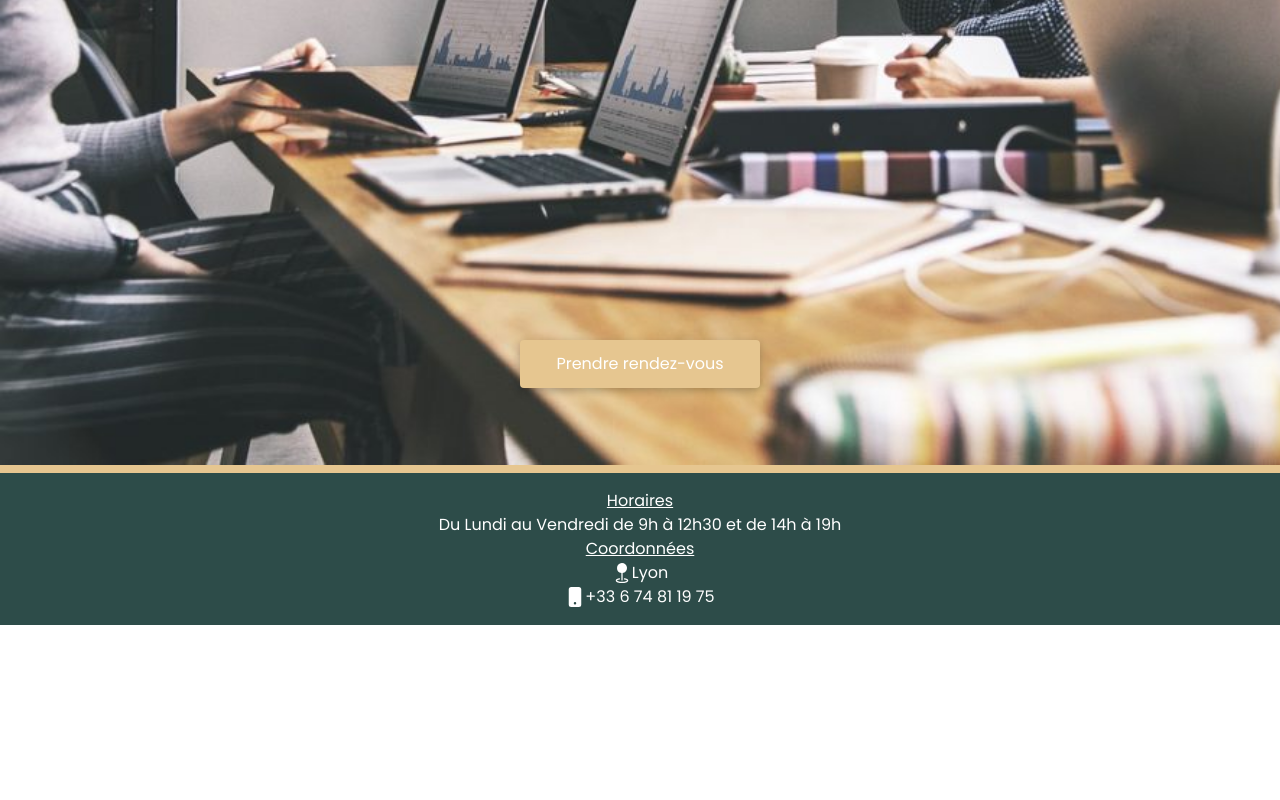
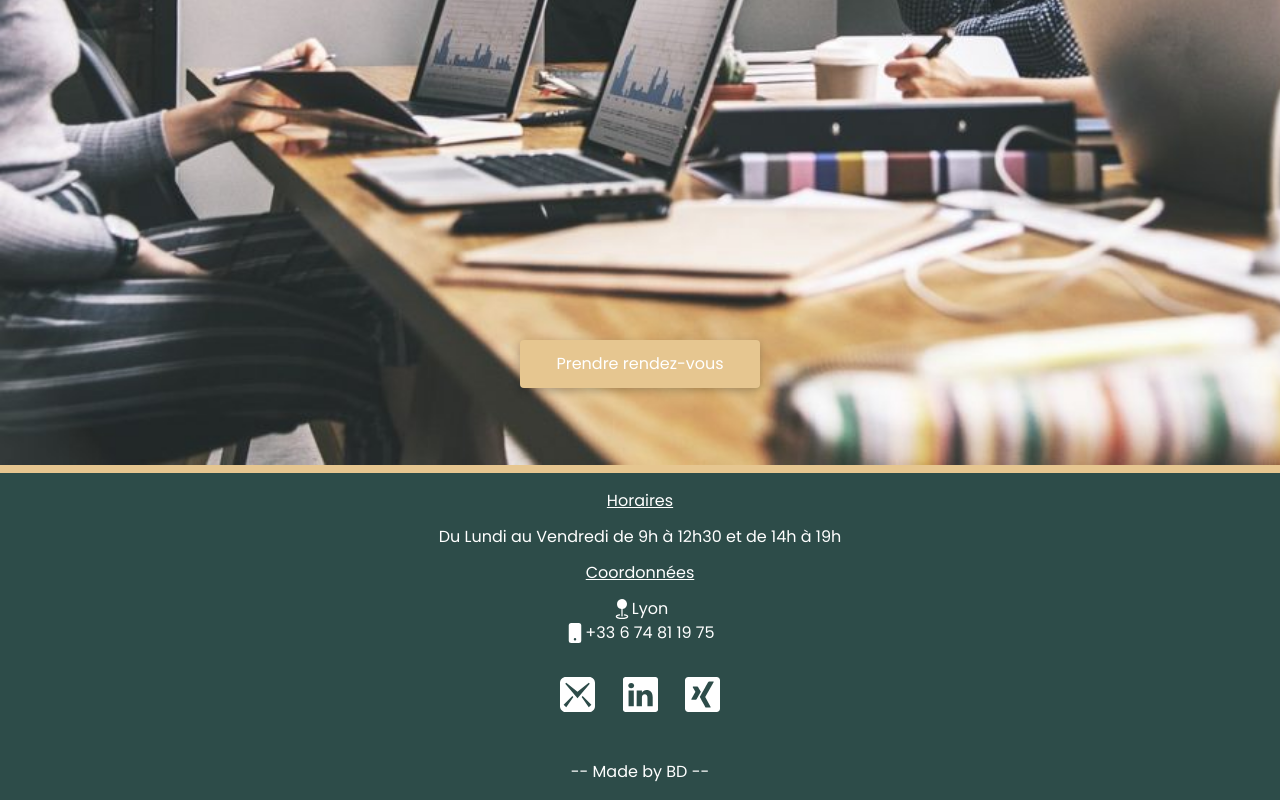
Before and after one commit to Benjamin-Dervieux/Dani-website, a Next.js app: page / in a window 1280 px wide. Shown: the part 350-1150 px from the top of the page. Before the commit the page ends 975 px from the top, so only its background shows below. Built offline with nearby package versions, Linux system fonts and the light colour scheme; no server answers.

Commit message:
updated footer

```diff
--- a/components/Footer/Footer.js
+++ b/components/Footer/Footer.js
@@ -1,5 +1,8 @@
-import React from "react";
-import { BsGeoFill, BsPhoneFill } from "react-icons/bs";
+import Link from "next/link";
+import { BsGeoFill, BsPhoneFill, BsLinkedin } from "react-icons/bs";
+import { ImXing } from "react-icons/im";
+import { ImMail3 } from "react-icons/im";
+
 import { useRouter } from "next/router";
 
 import en from "../../public/locales/en/en";
@@ -16,12 +19,12 @@ const Footer = () => {
       <div className="w-full h-2 bg-dani-selected" />
       <div className=" bg-dani-green">
         <div className="max-w-[1240px] m-auto flex justify-center flex-col items-center p-4 text-white">
-          <div className="underline">
+          <div className="underline mb-3">
             <h2>{t.schedules}</h2>
           </div>
           <p className="text-center">{t.schedulesP}</p>
 
-          <div className="underline">
+          <div className="underline mt-3 mb-3">
             <h2>{t.contactDetails}</h2>
           </div>
           <div className="flex justify-around items-center">
@@ -32,6 +35,31 @@ const Footer = () => {
             <BsPhoneFill size={20} />
             <p>{t.tel}</p>
           </div>
+
+          <div className=" mt-8 w-40 flex justify-between">
+            <div>
+              <Link href="/contact">
+                <ImMail3 size={35} />
+              </Link>
+            </div>
+            <div>
+              <Link href="https://www.linkedin.com/in/danielle-desteucq-r%C3%B6ttger-219b6328/">
+                <BsLinkedin size={35} />
+              </Link>
+            </div>
+            <div>
+              <Link
+                className="text-lg text-white"
+                href="https://www.xing.com/profile/Danielle_DesteucqRoettger"
+              >
+                <ImXing size={35} />
+              </Link>
+            </div>
+          </div>
+
+          <div className=" mt-12 flex justify-around items-center">
+            <p>-- Made by BD --</p>
+          </div>
         </div>
       </div>
     </div>
```
